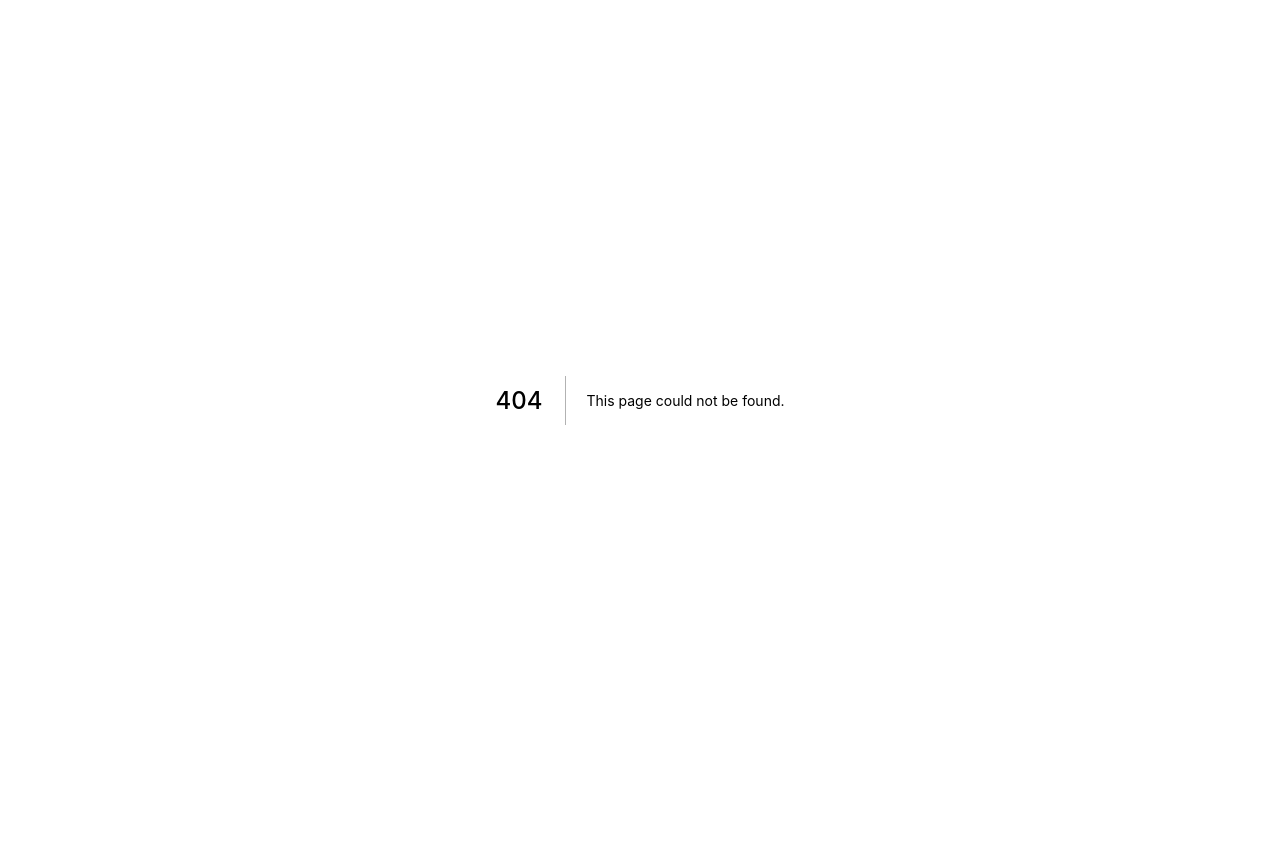
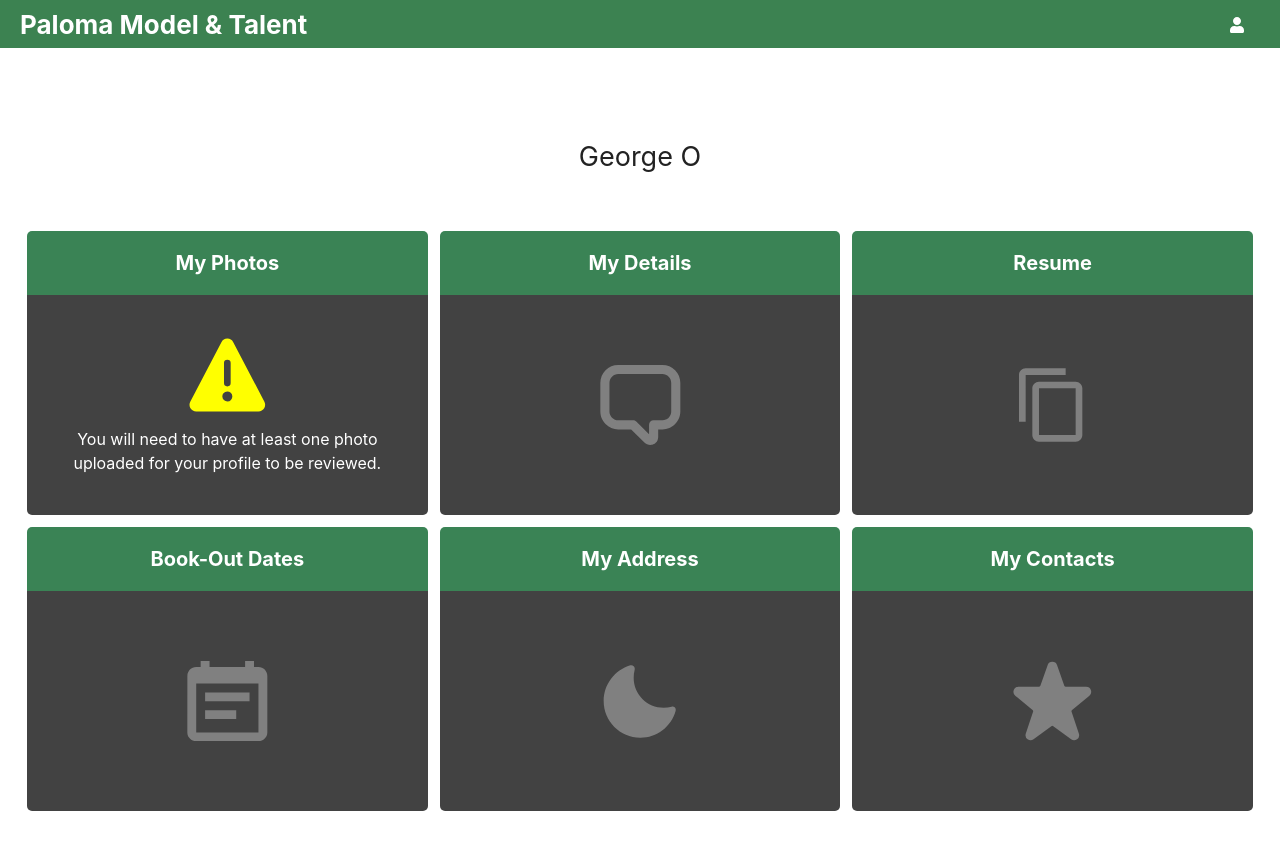
Before and after one commit to JosephDev99/nextjs-project, a Next.js app: page /dashboard in a window 1280 px wide. Before the commit this address had no page. Shown: the top 850 px of the page. Before the commit the page ends 800 px from the top, so only its background shows below. Built offline with nearby package versions, Linux system fonts and the light colour scheme.

Commit message:
submit talent modal & dashboard page

```diff
--- /dev/null
+++ b/components/card.js
@@ -0,0 +1,29 @@
+import { useState } from 'react'
+import { useForm } from 'react-hook-form'
+import {
+  Box,
+  Button,
+  FormControl,
+  FormLabel,
+  Grid,
+  GridItem,
+  Heading,
+  Image,
+  Input,
+  Select,
+  Text,
+  Textarea
+} from '@chakra-ui/react'
+
+export default function Card(props) {
+  return (
+    <Box borderRadius={5} textAlign='center' height='100%'>
+      <Box padding={5} backgroundColor='#3a8355' color='white' borderTopRadius={5}>
+        <Heading fontSize={20} textAlign='center'>{props.title}</Heading>
+      </Box>
+      <Box backgroundColor='#424242' color='white' borderBottomRadius={5} padding={10} height={220} display='flex' flexDirection='column' alignItems='center' justifyContent='center'>
+        {props.children}
+      </Box>
+    </Box>
+  )
+}
--- /dev/null
+++ b/pages/dashboard.js
@@ -0,0 +1,73 @@
+import { useState } from 'react'
+import { useForm } from 'react-hook-form'
+import Layout from '../components/layout'
+import Head from 'next/head'
+import {
+  Box,
+  Button,
+  FormControl,
+  FormLabel,
+  Grid,
+  GridItem,
+  Heading,
+  Image,
+  Input,
+  Select,
+  Text,
+  Textarea
+} from '@chakra-ui/react'
+import { WarningTwoIcon, CalendarIcon, ChatIcon, CopyIcon, MoonIcon, StarIcon } from '@chakra-ui/icons'
+
+import Card from '../components/card'
+
+export default function Dashboard() {
+  const { register, handleSubmit } = useForm();
+  const [data, setData] = useState('');
+  const [flag, setFlag] = useState(false);
+
+  return (
+    <Layout>
+      <Head>
+        <title>Paloma Model and Talent</title>
+      </Head>
+      <Box padding='13px 27px 32px' maxWidth={1440} margin='auto'>
+        <Box margin='40px auto 10px' maxWidth={1440} paddingTop={20}>
+          <Heading fontSize={27} textAlign='center' color='#222' marginBottom={50} marginTop={-10} fontWeight='normal'>George O</Heading>
+        </Box>
+        <Grid templateColumns='repeat(3, 1fr)' gap={3}>
+          <GridItem>
+            <Card title='My Photos'>
+              <WarningTwoIcon w={20} h={20} color='yellow' width='100%' />
+              <Text paddingTop={3}>You will need to have at least one photo uploaded for your profile to be reviewed.</Text>
+            </Card>
+          </GridItem>
+          <GridItem>
+            <Card title='My Details'>
+              <ChatIcon w={20} h={20} color='grey' width='100%' />
+            </Card>
+          </GridItem>
+          <GridItem>
+            <Card title='Resume'>
+              <CopyIcon w={20} h={20} color='grey' width='100%' />
+            </Card>
+          </GridItem>
+          <GridItem>
+            <Card title='Book-Out Dates'>
+              <CalendarIcon w={20} h={20} color='grey' width='100%' />
+            </Card>
+          </GridItem>
+          <GridItem>
+            <Card title='My Address'>
+              <MoonIcon w={20} h={20} color='grey' width='100%' />
+            </Card>
+          </GridItem>
+          <GridItem>
+            <Card title='My Contacts'>
+              <StarIcon w={20} h={20} color='grey' width='100%' />
+            </Card>
+          </GridItem>
+        </Grid>
+      </Box>
+    </Layout>
+  )
+}
```
Also changed, not shown: pages/talent-submission.js (+37 -2 lines).
